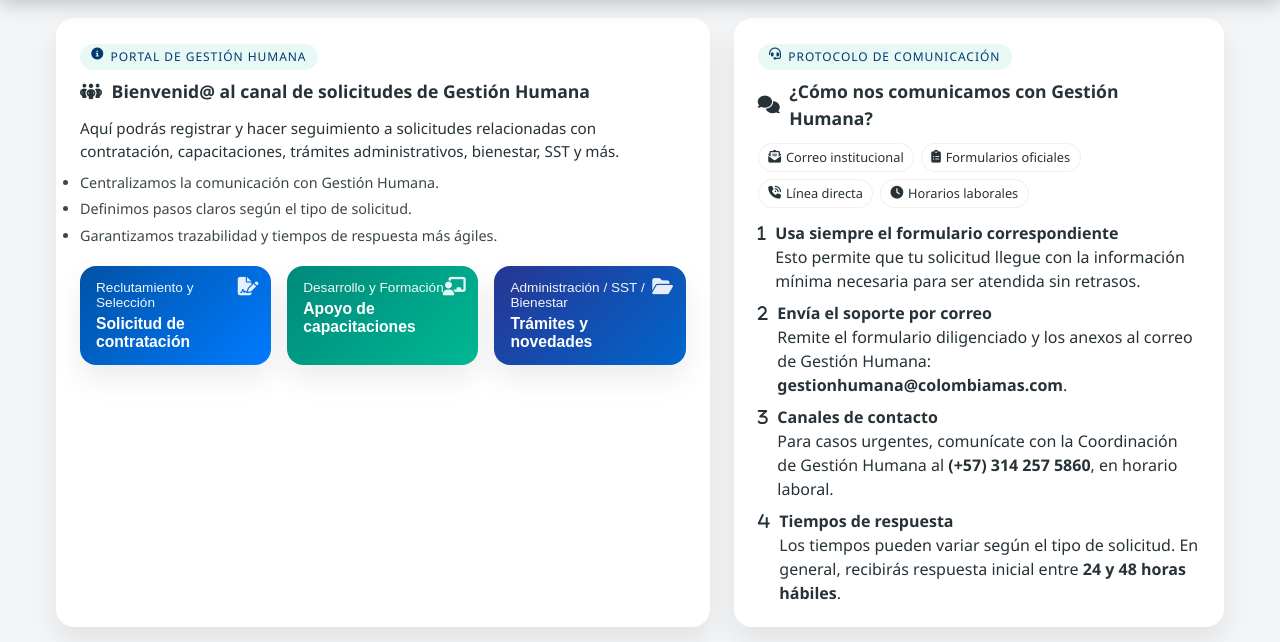
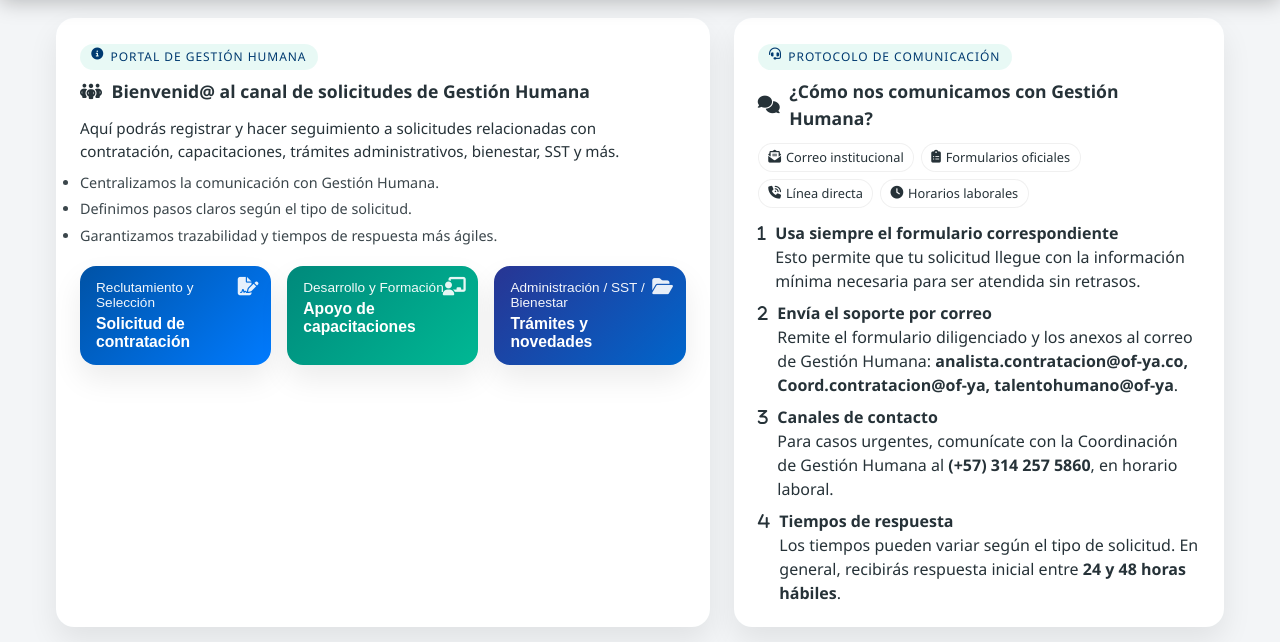
Before and after one commit to CHPaez/Portocolo_Comunicacion_Colombia_mas, a plain HTML site: page Flujo-Ejemplo.html in a window 1280 px wide. Shown: the part 102-744 px from the top of the page. Drawn offline with Linux system fonts and the light colour scheme.

Commit message:
Update Flujo-Ejemplo.html

```diff
--- a/Flujo-Ejemplo.html
+++ b/Flujo-Ejemplo.html
@@ -268,7 +268,7 @@
 
           <div class="protocolo-item" style="display:flex;gap:0.6rem;align-items:flex-start;margin-bottom:8px;">
             <div class="protocolo-icono"><i class="fa-solid fa-2"></i></div>
-            <div><strong>Envía el soporte por correo</strong><br>Remite el formulario diligenciado y los anexos al correo de Gestión Humana: <strong>gestionhumana@colombiamas.com</strong>.</div>
+            <div><strong>Envía el soporte por correo</strong><br>Remite el formulario diligenciado y los anexos al correo de Gestión Humana: <strong>analista.contratacion@of-ya.co, Coord.contratacion@of-ya, talentohumano@of-ya</strong>.</div>
           </div>
 
           <div class="protocolo-item" style="display:flex;gap:0.6rem;align-items:flex-start;margin-bottom:8px;">
```
